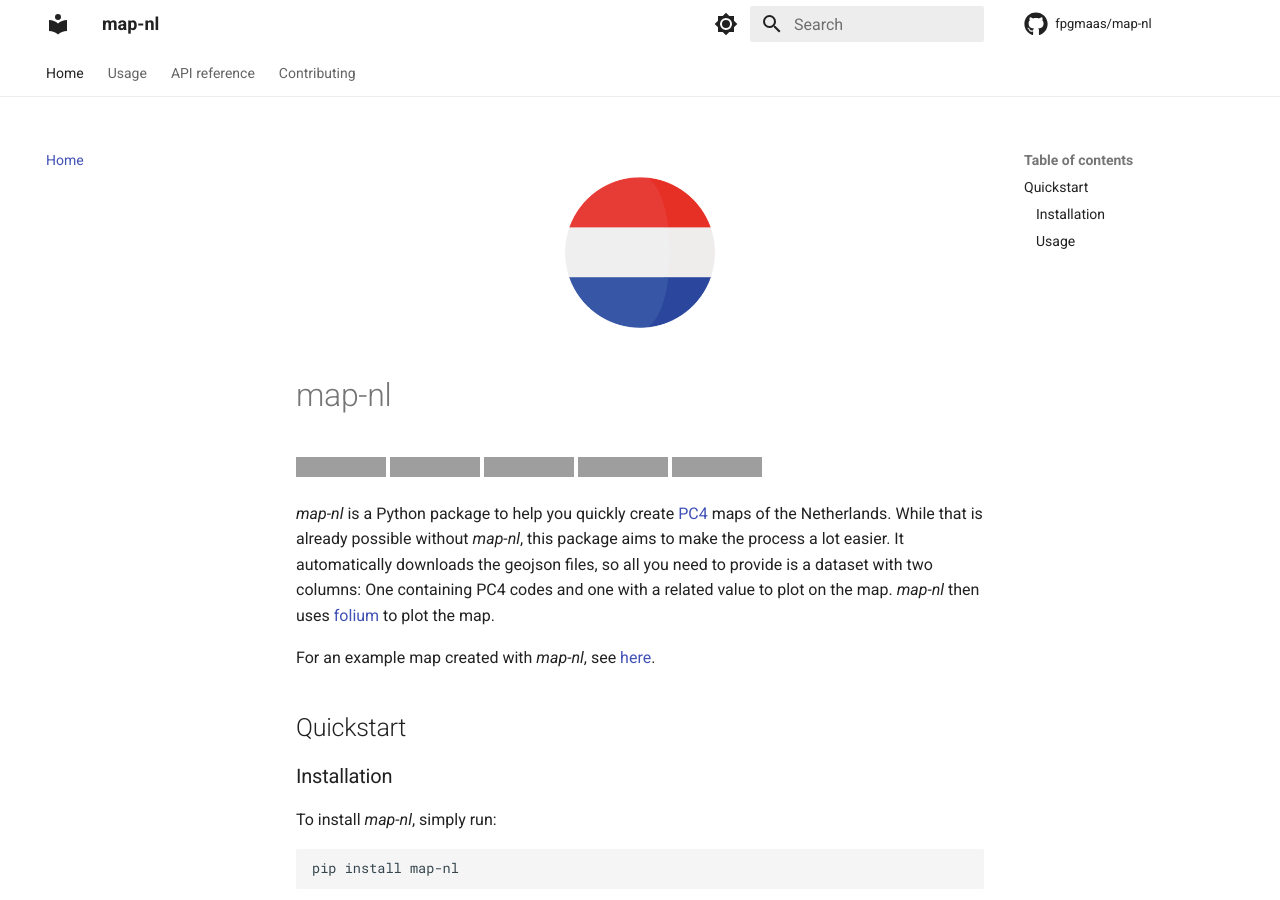
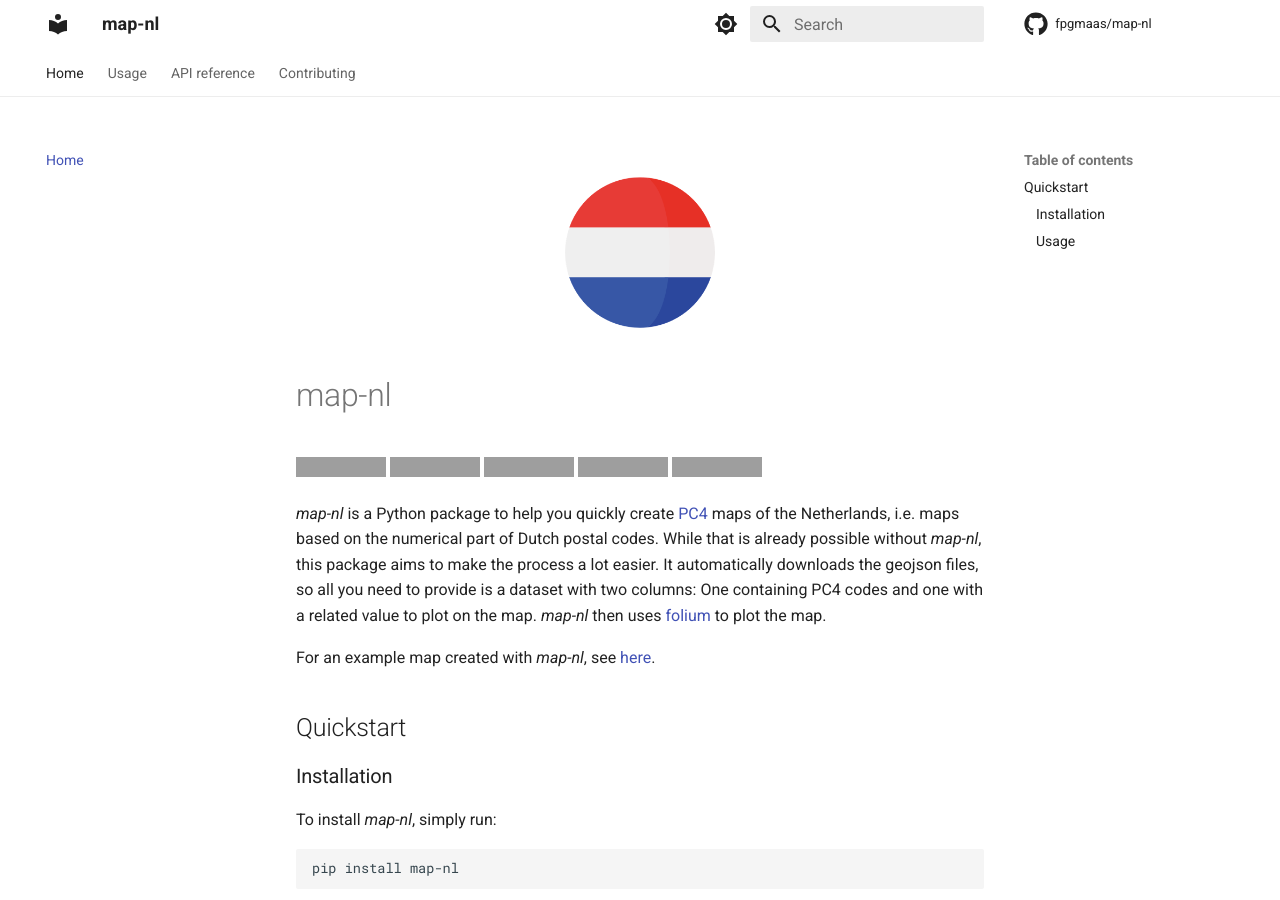
Before and after one commit to fpgmaas/map-nl, an MkDocs documentation site: the page built from docs/index.md, in a window 1280 px wide and 900 px high. Built offline with MkDocs 1.6.1 and Material for MkDocs 9.7.7, drawn with Linux system fonts in a browser that asks for light colours; comment, search, counter and statistics services are not loaded; grey boxes are pictures that could not be loaded.

```diff
--- a/docs/index.md
+++ b/docs/index.md
@@ -10,7 +10,7 @@
 [![Commit activity](https://img.shields.io/github/commit-activity/m/fpgmaas/map-nl)](https://img.shields.io/github/commit-activity/m/fpgmaas/map-nl)
 [![License](https://img.shields.io/github/license/fpgmaas/map-nl)](https://img.shields.io/github/license/fpgmaas/map-nl)
 
-_map-nl_ is a Python package to help you quickly create [PC4](https://public.opendatasoft.com/explore/dataset/georef-netherlands-postcode-pc4/table/) maps of the Netherlands. While that is already possible without _map-nl_, this package aims to make the process a lot easier. It automatically downloads the geojson files, so all you need to provide is a dataset with two columns: One containing PC4 codes and one with a related value to plot on the map. _map-nl_ then uses [folium](https://github.com/python-visualization/folium) to plot the map.
+_map-nl_ is a Python package to help you quickly create [PC4](https://www.cbs.nl/nl-nl/dossier/nederland-regionaal/geografische-data/gegevens-per-postcode) maps of the Netherlands, i.e. maps based on the numerical part of Dutch postal codes. While that is already possible without _map-nl_, this package aims to make the process a lot easier. It automatically downloads the geojson files, so all you need to provide is a dataset with two columns: One containing PC4 codes and one with a related value to plot on the map. _map-nl_ then uses [folium](https://github.com/python-visualization/folium) to plot the map.
 
 For an example map created with _map-nl_, see [here](https://fpgmaas.github.io/map-nl/static/choropleth.html).
 
```
Also changed, not shown: README.md (+1 -1 lines).
